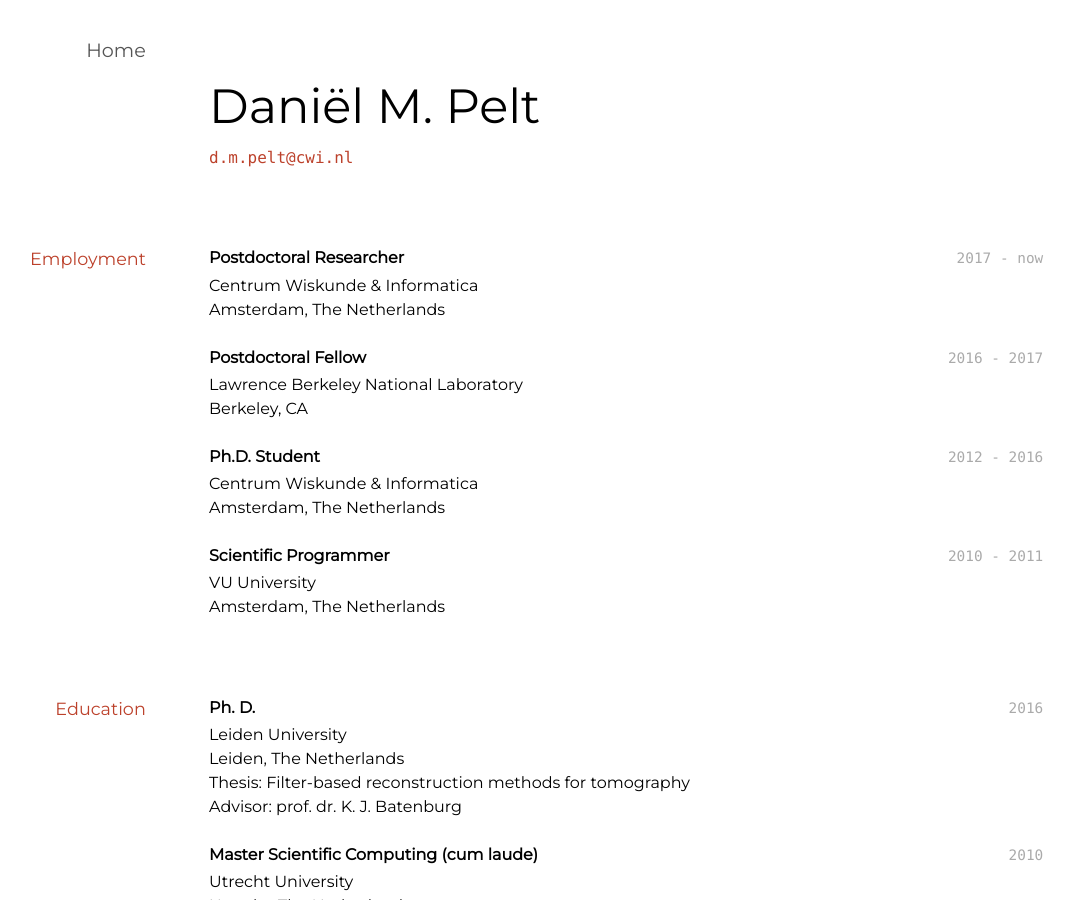
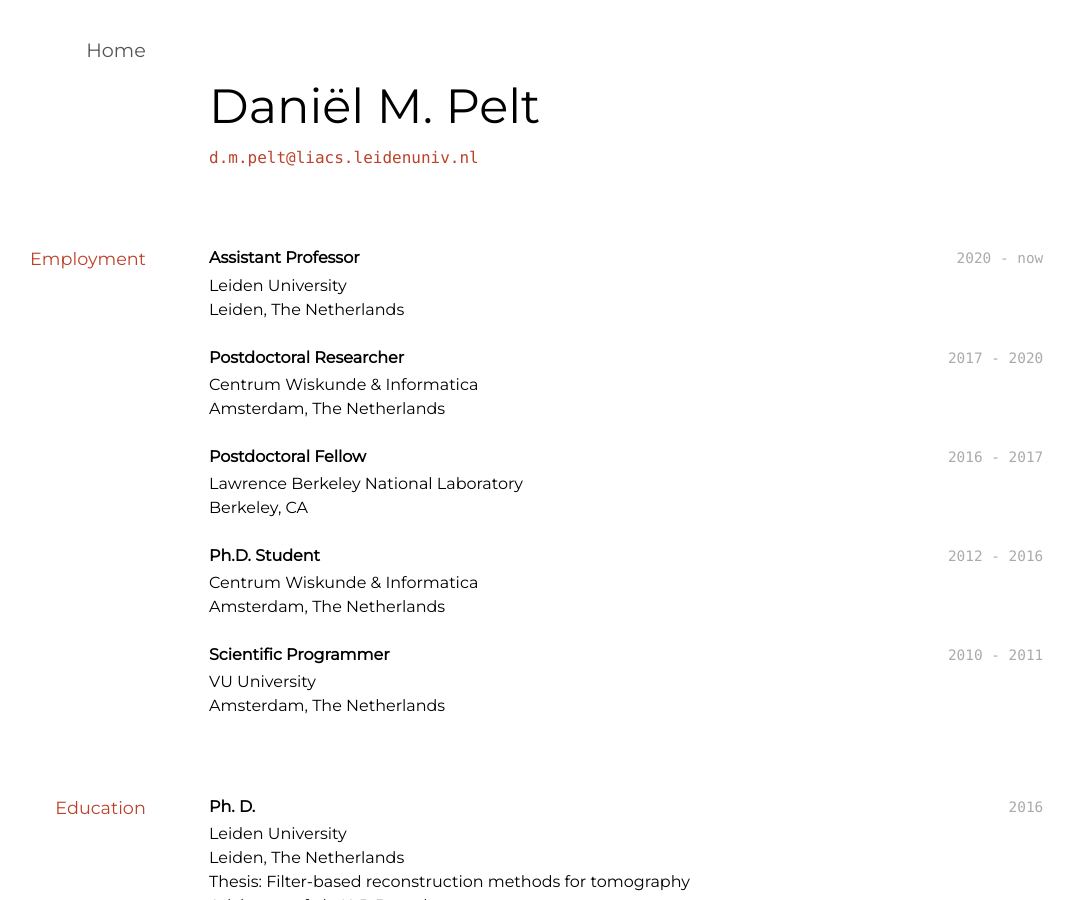
Before and after one commit to dmpelt/dmpelt.github.com, a Jekyll site: the page built from cv.md, in a window 1280 px wide and 900 px high. Shown: the whole window, without its empty margins (123-1197 px from the left). Built offline with Jekyll 4.4.1, drawn with Linux system fonts in a browser that asks for light colours.

Commit message:
Update cv.md

```diff
--- a/cv.md
+++ b/cv.md
@@ -6,12 +6,18 @@ permalink: /cv/
 # Daniël M. Pelt
 
 <div id="webaddress">
-<a href="mailto:d.m.pelt@cwi.nl">d.m.pelt@cwi.nl</a>
+<a href="mailto:d.m.pelt@liacs.leidenuniv.nl">d.m.pelt@liacs.leidenuniv.nl</a>
 </div>
 
 ## Employment
 
-`2017 - now`
+`2020 - now`
+__Assistant Professor__
+
+- Leiden University
+- Leiden, The Netherlands
+
+`2017 - 2020`
 __Postdoctoral Researcher__
 
 - Centrum Wiskunde & Informatica
```
